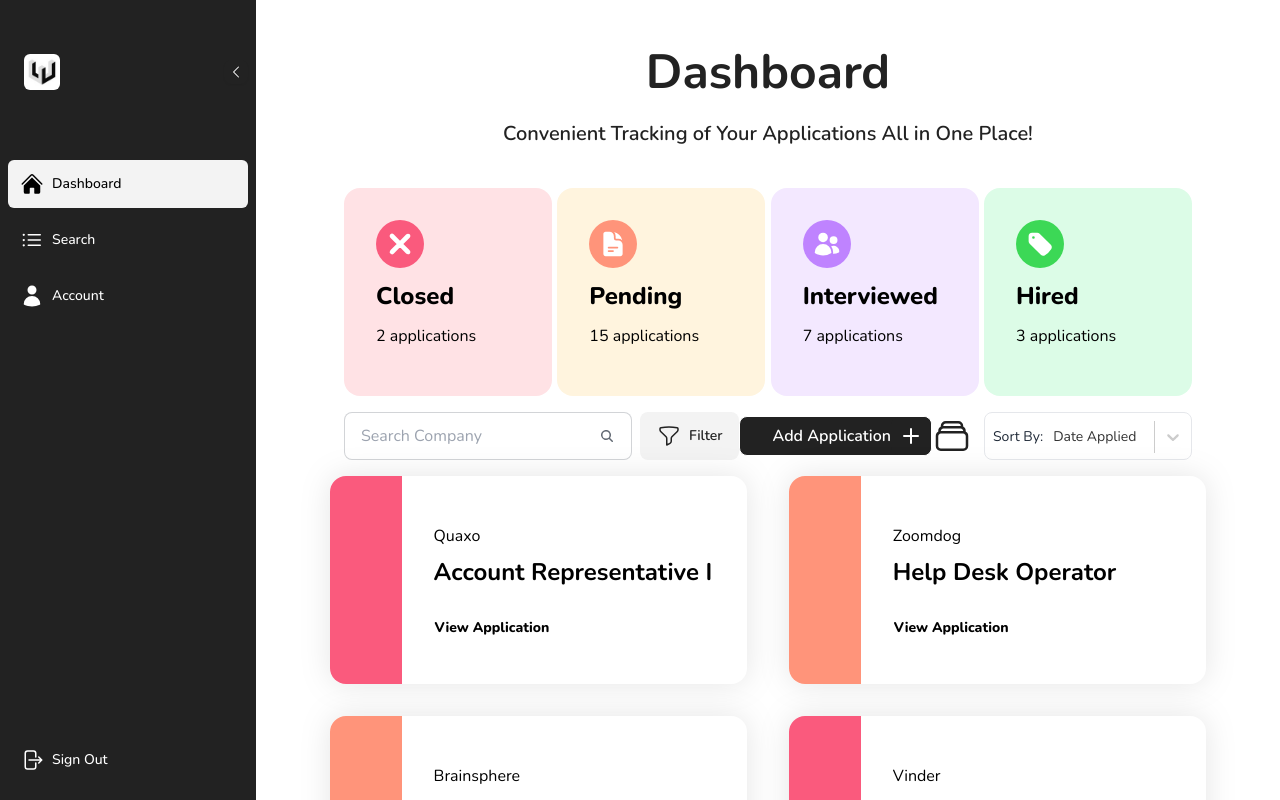
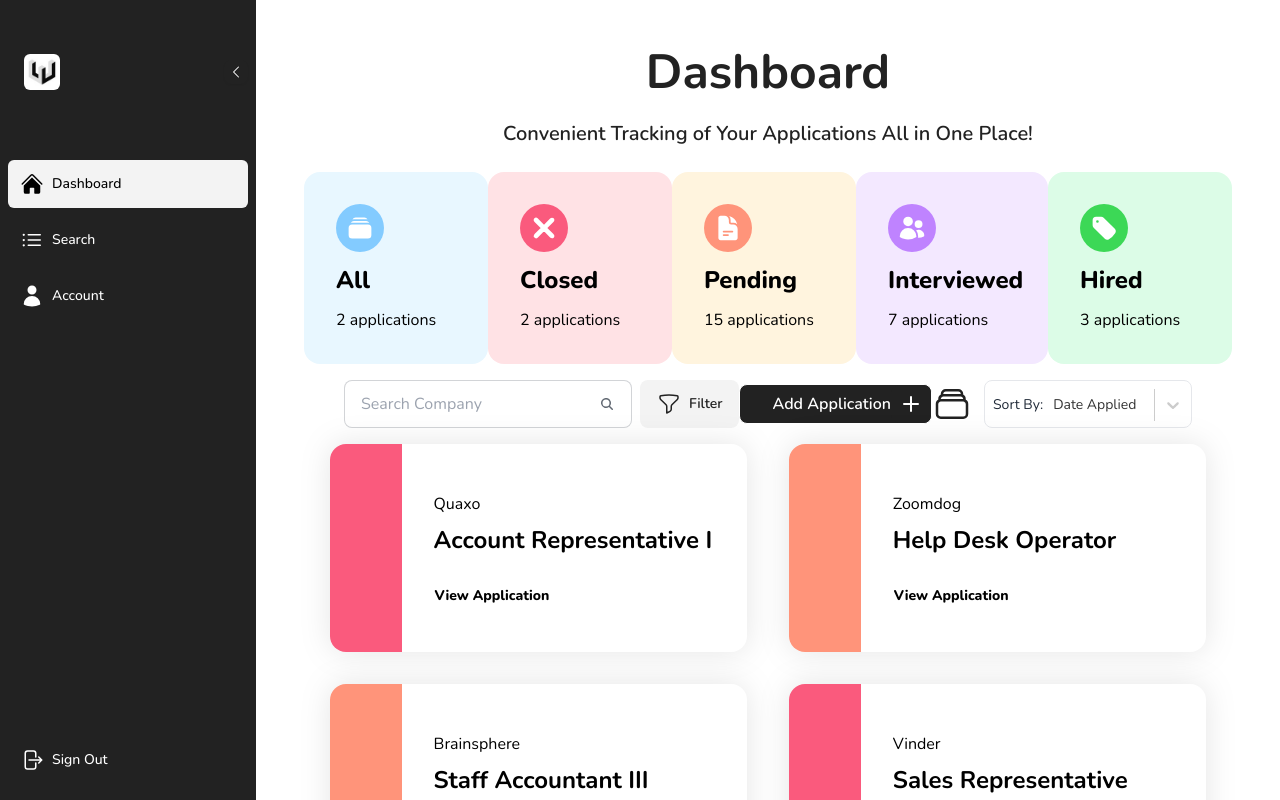
Before and after one commit to zachkfan/pathtoswe, a Next.js app: page /dashboard in a window 1280 px wide. Built offline with nearby package versions, Linux system fonts and the light colour scheme; a web font is replaced by a local one.

Commit message:
added new sorting card for all.

```diff
--- a/src/app/ui/dashboard/search_bar_and_table.tsx
+++ b/src/app/ui/dashboard/search_bar_and_table.tsx
@@ -2,6 +2,7 @@
 
 import SortingCard from "@/app/ui/dashboard/sorting_card";
 import {
+  RectangleStackIcon,
   XMarkIcon,
   DocumentTextIcon,
   UsersIcon,
@@ -21,7 +22,14 @@ const SearchBarAndTable = () => {
 
   return (
     <>
-      <div className="flex justify-between w-full my-4 px-10">
+      <div className="flex justify-between w-full mb-4">
+        <SortingCard
+          status="All"
+          icon={RectangleStackIcon}
+          applicationCount={2}
+          bgColor="#E8F7FF"
+          iconBgColor="#83CBFF"
+        />
         <SortingCard
           status="Closed"
           icon={XMarkIcon}
--- a/src/app/ui/dashboard/sorting_card.tsx
+++ b/src/app/ui/dashboard/sorting_card.tsx
@@ -1,7 +1,7 @@
 import clsx from "clsx";
 
 interface Props {
-  status: "Closed" | "Pending" | "Interviewed" | "Hired";
+  status: "All" | "Closed" | "Pending" | "Interviewed" | "Hired";
   icon: React.ComponentType;
   applicationCount: number;
   bgColor: string;
@@ -17,7 +17,7 @@ export default function SortingCards({
 }: Props) {
   return (
     <div
-      className="transition ease-in-out delay-15 hover:-translate-y-1 hover:scale-105 duration-300 card w-36 h-36 xl:w-52 xl:h-52 flex justify-center"
+      className="transition ease-in-out delay-15 hover:-translate-y-1 hover:scale-105 duration-300 card w-36 h-36 xl:w-48 xl:h-48 flex justify-center"
       style={{ backgroundColor: bgColor }}
     >
       <div className="card-body text-black gap-3 xl:p-8 p-4">
```
